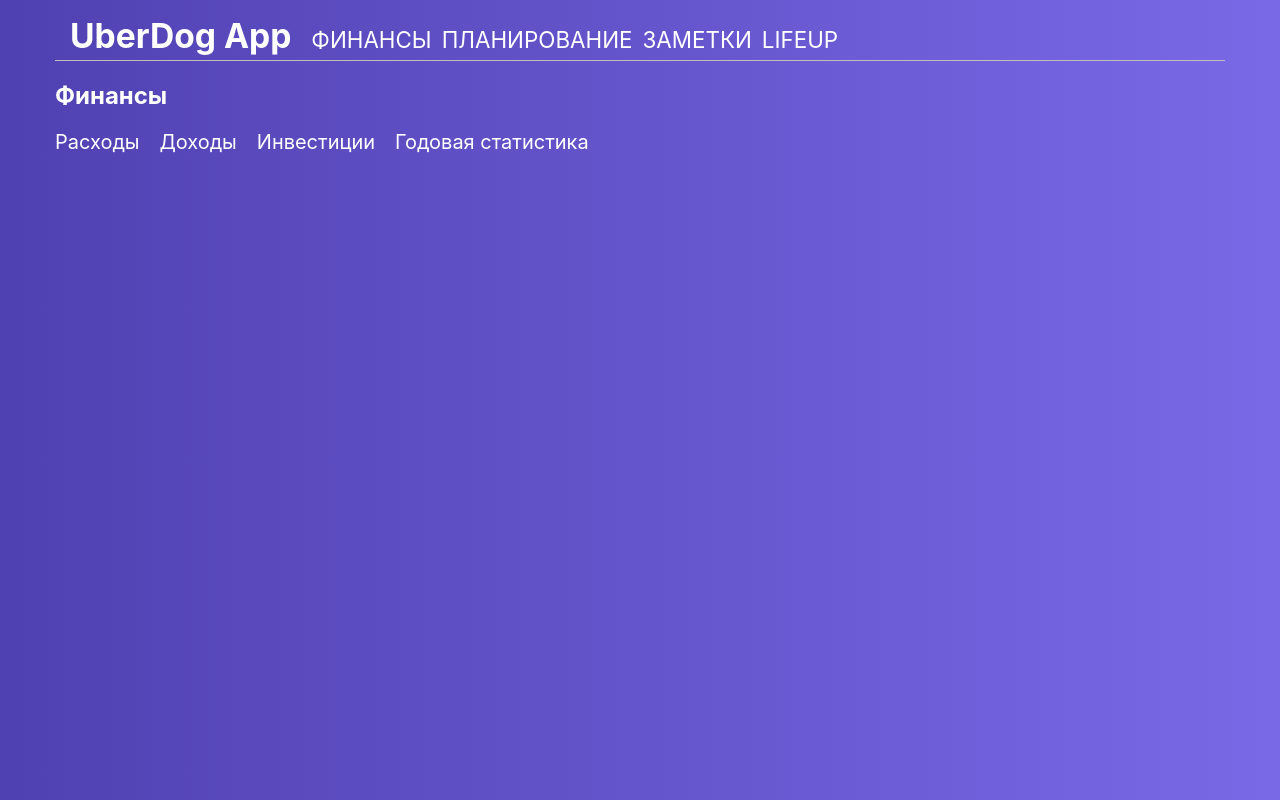
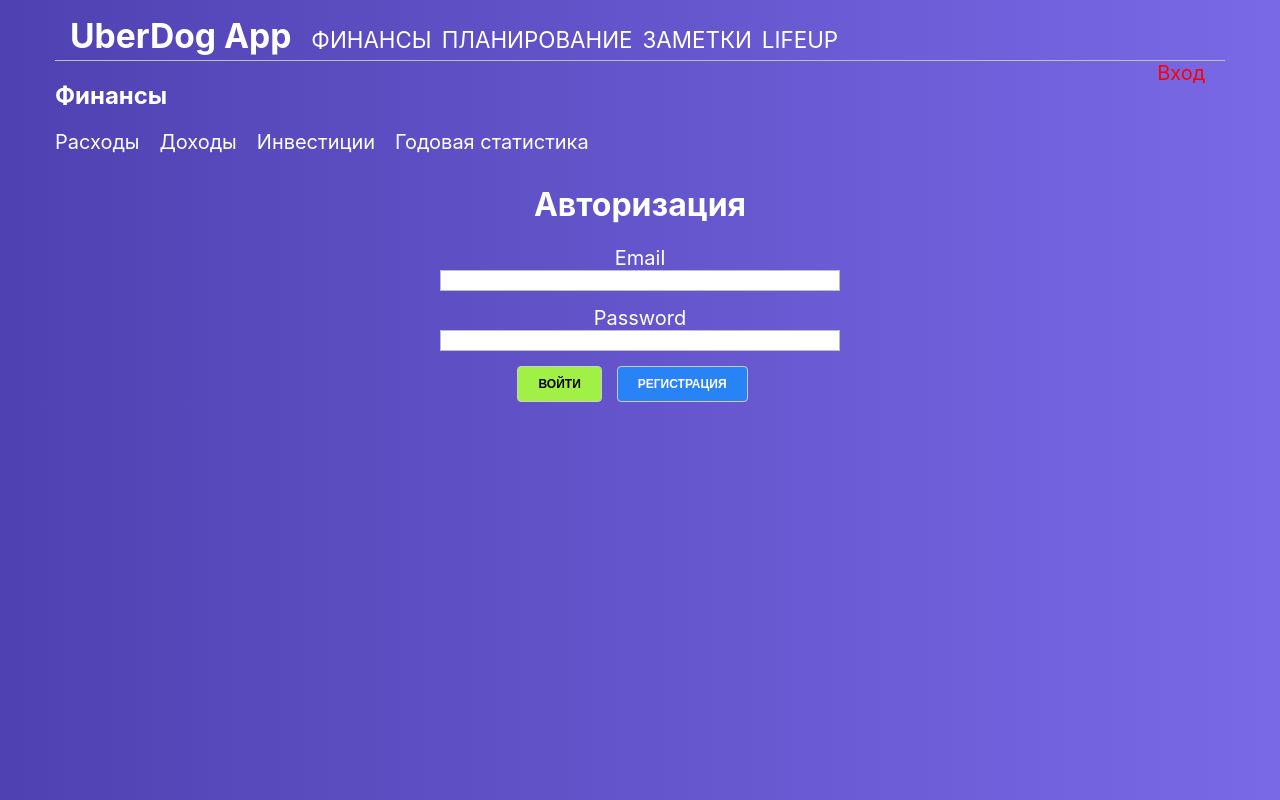
Before and after one commit to Kopylov-D/Budget-app, a React (Create React App) app: page /auth in a window 1280 px wide. Built offline with nearby package versions, Linux system fonts and the light colour scheme.

Commit message:
Work with auth

```diff
--- a/src/App.js
+++ b/src/App.js
@@ -5,6 +5,7 @@ import YearStat from './containers/YearStat/YearStat';
 import { Switch, Route } from 'react-router-dom';
 import Income from './containers/Income/Income';
 import Invest from './containers/Invest/Invest';
+import Auth from './containers/Auth/Auth';
 
 function App() {
     return (
@@ -14,6 +15,7 @@ function App() {
                 <Route path="/income" component={Income} />
                 <Route path="/invest" component={Invest} />
                 <Route path="/yearstat" component={YearStat} />
+                <Route path="/auth" component={Auth} />
             </Switch>
         </Layout>
     );
--- a/src/UI/Input/Input.js
+++ b/src/UI/Input/Input.js
@@ -16,7 +16,8 @@ const Input = (props) => {
 
     return (
         <div className={cls.join(' ')}>
-            <form onSubmit={(event) => props.onSubmit(event, props.id)}>
+            <label htmlFor={htmlFor}>{props.label}</label>
+            {/* <form onSubmit={(event) => props.onSubmit(event, props.id)}> */}
                 <input
                     type={inputType}
                     id={htmlFor}
@@ -24,7 +25,7 @@ const Input = (props) => {
                     onChange={(event) => props.onChange(event, props.id)}
                     onClick={() => props.onInputClick(props.id)}
                 />
-            </form>
+            {/* </form> */}
 
             {isInvalid(props) ? (
                 <span>{props.errorMessage || 'Неверное значение'}</span>
--- a/src/UI/Input/Input.module.css
+++ b/src/UI/Input/Input.module.css
@@ -27,5 +27,11 @@
 }
 
 .modal input {
-    width: 300px;
+    width: 370px;
+    align-self: center;
 }
+
+.auth input {
+    width: 400px;
+    margin-bottom: 15px;
+}
--- a/src/UI/Modal/Modal.js
+++ b/src/UI/Modal/Modal.js
@@ -21,14 +21,16 @@ const Modal = (props) => {
         <React.Fragment>
             <div className={cls.join(' ')}>
                 <label>{props.modal.title}</label>
+                <form onSubmit={(event) => {props.onSubmitModal(event)}}>
                 <Input
                     type={props.modal.inputType}
                     style={props.modal.style}
                     onChange={props.onChangeModal}
                     onInputClick={noop}
-                    onSubmit={props.onSubmitModal}
                     value={props.modal.inputValue}
                 />
+                </form>
+
                 <div className={classes.buttons}>
                     <Button type="success" onClick={props.onOkModalClick}>
                         Ок
--- a/src/components/Field/FieldItem/FieldItem.js
+++ b/src/components/Field/FieldItem/FieldItem.js
@@ -1,7 +1,6 @@
 import React from 'react';
 import classes from './FieldItem.module.css';
 import Input from '../../../UI/Input/Input';
-
 
 const FieldItem = (props) => {
     return (
@@ -12,12 +11,17 @@ const FieldItem = (props) => {
             >
                 {props.nameCategory}
             </div>
-            <Input
-                id={props.id}
-                onChange={props.onChange}
-                onSubmit={props.onSubmit}
-                onInputClick={props.onInputClick}
-            />
+            <form
+                onSubmit={(event) => {
+                    props.onSubmit(event, props.id);
+                }}
+            >
+                <Input
+                    id={props.id}
+                    onChange={props.onChange}
+                    onInputClick={props.onInputClick}
+                />
+            </form>
             <div>{props.currentInput}</div>
             <div className={classes.sum}>Сумма</div>&nbsp;
             <div>{props.sumCurrent}</div>
--- /dev/null
+++ b/src/containers/Auth/Auth.js
@@ -0,0 +1,80 @@
+import React, { Component } from 'react';
+import classes from './Auth.module.css';
+import Button from '../../UI/Button/Button';
+import Input from '../../UI/Input/Input';
+
+export default class Auth extends Component {
+    state = {
+        style: 'auth',
+        formControls: {
+            email: {
+                value: '',
+                type: 'email',
+                label: 'Email',
+                erroeMessage: 'Введите коррект',
+                valid: false,
+                touched: false,
+                validation: {
+                    required: true,
+                    email: true,
+                },
+            },
+            pasword: {
+                value: '',
+                type: 'password',
+                label: 'Password',
+                erroeMessage: 'Введите корректный пароль',
+                valid: false,
+                touched: false,
+                validation: {
+                    required: true,
+                    minLength: 6,
+                },
+            },
+        },
+    };
+    onSubmitHandler(event) {
+        event.preventDefault();
+    }
+
+    noop() {}
+
+    renderInputs() {
+        return Object.keys(this.state.formControls).map(
+            (controlName, index) => {
+                const control = this.state.formControls[controlName];
+
+                return (
+                    <Input
+                        key={controlName + index}
+                        style={this.state.style}
+                        type={control.type}
+                        label={control.label}
+                        onInputClick={this.noop}
+                        onChange={this.noop}
+                        onSubmit={this.onSubmitHandler}
+                    />
+                );
+            }
+        );
+    }
+
+    render() {
+        return (
+            <div className={classes.Auth}>
+                <div>
+                    <h1>Авторизация</h1>
+                    <form onSubmit={this.onSubmitHandler}>
+                        {this.renderInputs()}
+                        <Button type="success" onClick={this.loginHandler}>
+                            Войти
+                        </Button>
+                        <Button type="primary" onClick={this.registerkHandler}>
+                            Регистрация
+                        </Button>
+                    </form>
+                </div>
+            </div>
+        );
+    }
+}
--- /dev/null
+++ b/src/containers/Auth/Auth.module.css
@@ -0,0 +1,30 @@
+.Auth {
+    display: flex;
+    justify-content: center;
+    padding-top: 10px;
+    flex-grow: 1;
+    width: 100%;
+    text-align: center;
+
+}
+
+ .Auth > div {
+    width: 100%;
+    max-width: 400px;
+    padding: 0 20px;
+}
+
+.Auth h1 {
+    /* color: #fff;
+    text-align: center; */
+}
+
+input{
+    width: 200px;
+}
+.AuthForm {
+    background: #eee;
+    box-shadow: 2px 2px 2px rgba(0, 0, 0, 0.5);
+    padding: 15px;
+    border-radius: 5px;
+}
--- a/src/containers/Expenses/Expenses.js
+++ b/src/containers/Expenses/Expenses.js
@@ -7,6 +7,8 @@ import Button from '../../UI/Button/Button';
 import Modal from '../../UI/Modal/Modal';
 import axios from '../../axios/axios-expenses';
 import Loader from '../../UI/Loader/Loader';
+
+
 
 class Expenses extends Component {
     state = {
@@ -44,14 +46,6 @@ class Expenses extends Component {
         try {
             const response = await axios.get('/state.json');
             const state = response.data;
-            console.log(state);
-
-            console.log(this.state);
-
-            // Object.entries(response.data).forEach((key, index) => {
-            //     console.log(key, index);
-
-            // })
 
             this.setState(state);
             this.setState({ loading: false });
@@ -70,17 +64,23 @@ class Expenses extends Component {
     //     return nextState !== this.state;
     // }
 
+    arr = [
+        { date: '12/01/2020', price: 5, id: 1 },
+        { date: '23/01/2020', price: 2, id: 2 },
+        { date: '25/01/2020', price: 3, id: 3 },
+    ];
+
     refreshSum(arr) {
-        let newArr = arr.reduce(function (sum, current) {
-            let p = current.price;
-            return sum + p;
-        }, 0);
-        return newArr;
+        let newArr = arr.map((item, index) => {
+            return item.price
+        });
+        return console.log(newArr);
+        ;
     }
 
-    refresh = () => {
+    sync = () => {
         try {
-            const response = axios.patch('/state.json', this.state);
+            axios.patch('/state.json', this.state);
             console.log('sync');
         } catch (error) {
             console.log(error);
@@ -90,15 +90,12 @@ class Expenses extends Component {
     onChangeHandler = (event, id) => {};
 
     onSubmitHandler = (event, id) => {
-        let number = +event.target.firstChild.value;
+        let number = +event.target.firstChild.lastChild.value;
+        console.log(event.target.firstChild.lastChild);
 
         const ind = id - 1;
         const input = [...this.state.input];
         const elementData = { ...input[ind] };
-        console.log(elementData);
-
-        // const newDataId = elementData.data.length + 1;
-
         const newData = {
             date: new Date().toLocaleDateString(),
             price: number,
@@ -108,15 +105,13 @@ class Expenses extends Component {
         const data = elementData.data;
         data.push(newData);
 
-        //сумма
-
         let newSumCurrent = data.reduce((sum, current) => {
             if (current.id === this.state.currentMonthId) {
                 return sum + current.price;
             } else {
                 return null;
             }
-        }, 0);
+        });
 
         const t = this.state.currentMonthId;
         elementData.sumCurrent.splice(t, 1, newSumCurrent);
@@ -127,25 +122,11 @@ class Expenses extends Component {
             input,
         });
 
-        event.target.firstChild.value = '';
-        console.log(newData);
-
+        event.target.firstChild.lastChild.value = '';
         event.preventDefault();
     };
 
     refreshView = (inputId) => {
-        // const input = [...this.state.input];
-        // const elementData = { ...input[inputId] };
-        // const data = elementData.data;
-
-        // let sumCurrent = data.reduce((sum, current) => {
-        //     if (current.id === this.state.currentMonthId) {
-        //         return sum + current.price;
-        //     } else {
-        //         return null;
-        //     }
-        // }, 0);
-
         this.setState({
             activeInput: inputId - 1,
             openView: true,
@@ -262,18 +243,12 @@ class Expenses extends Component {
     };
 
     onTestButtonClickHandler = (id) => {
-        this.setState({
-            openView: false,
-        });
-        try {
-            axios.patch(
-                'https://moneykeep-c1c8a.firebaseio.com/state.json',
-                this.state
-            );
-            console.log('sync');
-        } catch (error) {
-            console.log(error);
-        }
+        // this.setState({
+        //     openView: false,
+        // });
+        // this.sync();
+
+        this.refreshSum(this.arr)
     };
 
     renderInput() {
--- a/src/hoc/Layout/Layout.js
+++ b/src/hoc/Layout/Layout.js
@@ -3,7 +3,6 @@ import classes from './Layout.module.css';
 import { NavLink } from 'react-router-dom';
 
 class Layout extends React.Component {
-
     render() {
         return (
             <div className={classes.Layout}>
@@ -16,6 +15,13 @@ class Layout extends React.Component {
                 </nav>
                 <header>
                     <h2>Финансы</h2>
+                    <NavLink
+                        to="/auth"
+                        activeClassName={classes.active}
+                        className={classes.auth}
+                    >
+                        Вход
+                    </NavLink>
                 </header>
                 <nav>
                     <NavLink to="/" exact activeClassName={classes.active}>
--- a/src/hoc/Layout/Layout.module.css
+++ b/src/hoc/Layout/Layout.module.css
@@ -51,3 +51,9 @@ a.active {
 /* .active{
     color: brown;
 } */
+
+.auth {
+    /* background: grey; */
+    border-radius: 2px;
+    height: 18px;
+}
```
Also changed, not shown: src/components/Field/Field.js (+1 -20 lines).
